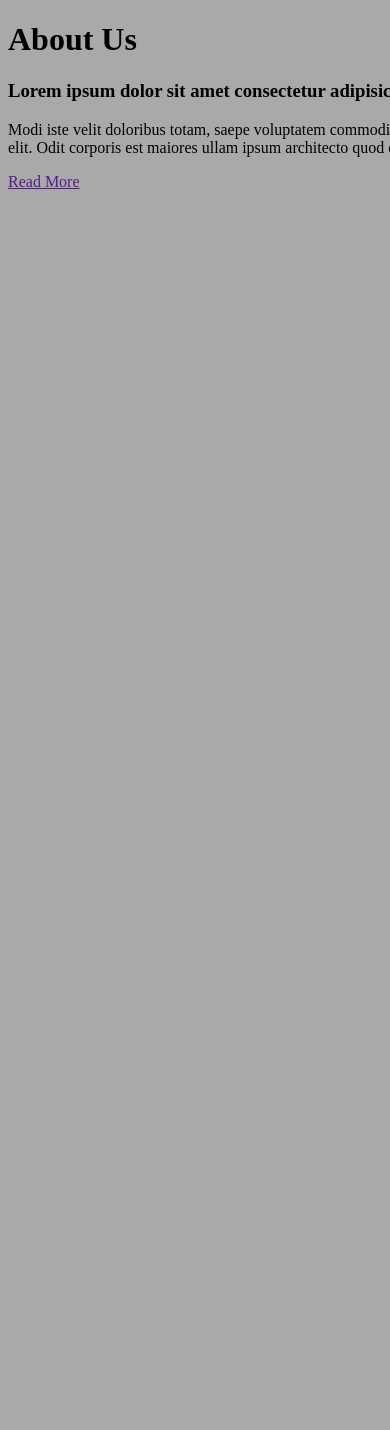
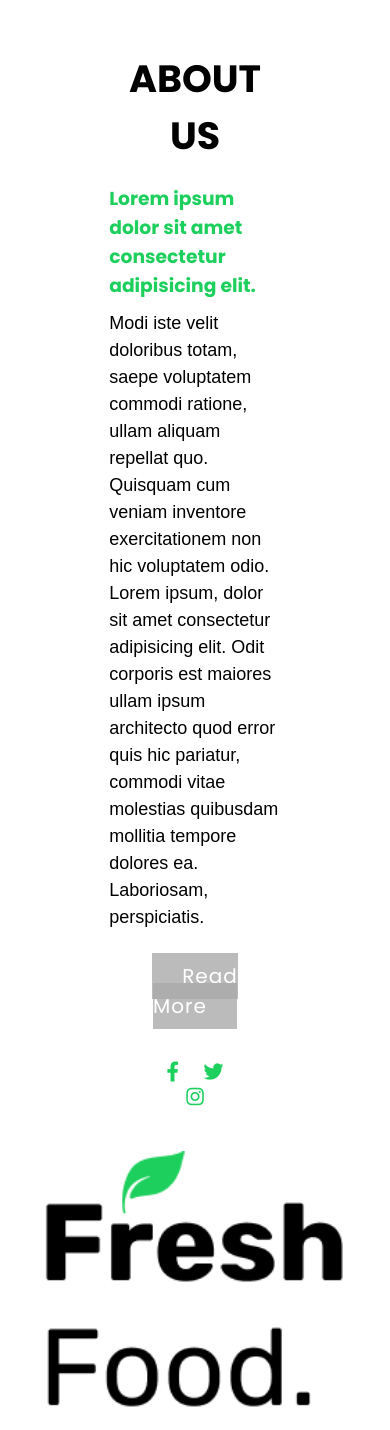
Before and after one commit to jeckyhindrawan/UAS_Fresh_Food, a CodeIgniter app: page /freshfood/index.php/about/index in a window 390 px wide; the page is wider, and only the part inside the window is pictured. Before the commit the page ends 189 px from the top of that part, so only its background shows below. Run offline with CodeIgniter, Linux system fonts and the light colour scheme; some libraries are stand-ins or nearby versions.

Commit message:
about dan contact screen

```diff
--- a/application/config/database.php
+++ b/application/config/database.php
@@ -75,13 +75,13 @@ $query_builder = TRUE;
 
 $db['default'] = array(
 	'dsn'	=> '',
-	'hostname' => '192.168.100.16',
-	// 'hostname' => 'Localhost',
-	'username' => 'root',
-	'password' => '',
-	// 'hostname' => 'sql6.freemysqlhosting.net',
-	// 'username' => 'sql6455752',
-	// 'password' => 'WnxmeYrTGe',
+	//'hostname' => '192.168.100.16',
+	'hostname' => 'Localhost',
+	//	'username' => 'root',
+	//'password' => '',
+	'hostname' => 'sql6.freemysqlhosting.net',
+	'username' => 'sql6455752',
+	'password' => 'WnxmeYrTGe',
 	'database' => 'sql6455752',
 	'dbdriver' => 'mysqli',
 	'dbprefix' => '',
--- a/application/models/m_data.php
+++ b/application/models/m_data.php
@@ -23,6 +23,12 @@ class m_data extends CI_Model
         return $this->db->get($table);
     }
 
+    function getDistinct($table)
+    {
+        $this->db->distinct();
+        return $this->db->get($table);
+    }
+
     function inputUser($data, $table)
     {
         $this->db->insert($table, $data);
--- a/application/views/about.php
+++ b/application/views/about.php
@@ -7,7 +7,7 @@ defined('BASEPATH') or exit('No direct script access allowed');
 <head>
     <meta charset="utf-8">
     <title>Fresh Food | About</title>
-    <link rel="stylesheet" href="http://localhost/freshfood/assets/styles/home.css">
+    <link rel="stylesheet" href="http://localhost/freshfood/assets/styles/about.css">
     <link rel="stylesheet" href="https://pro.fontawesome.com/releases/v5.10.0/css/all.css">
 </head>
 
@@ -31,6 +31,18 @@ defined('BASEPATH') or exit('No direct script access allowed');
                 <div class="button">
                     <a href="">Read More</a>
                 </div>
+                <div class="social">
+                    <class= href=""><i class="fab fa-facebook-f"></i></a>
+                        <class= href=""><i class="fab fa-twitter"></i></a>
+                            <class= href=""><i class="fab fa-instagram"></i></a>
+                </div>
+            </div>
+            <div class="image-section">
+                <img src="http://localhost/freshfood/assets/images/logo.png">
             </div>
         </div>
+
     </div>
+</body>
+
+</html>
--- /dev/null
+++ b/assets/styles/about.css
@@ -0,0 +1,128 @@
+@import url('https://fonts.googleapis.com/css2?family=Poppins:wght@300;400;600;700&display=swap');
+*{
+    margin: 0px;
+    padding: 0px;
+    box-sizing: border-box;
+    font-family: 'Poppins', sans-serif;
+}
+.section{
+    width: 100%;
+    min-height: 100vh;
+    background-color: #fff;
+}
+
+.container{
+    width: 80%;
+    display: block;
+    margin: auto;
+    padding-top: 100px;
+}
+
+.content-section{
+    float: left;
+    width: 55%;
+
+}
+
+.image-section{
+    float: right;
+    width: 30%;
+}
+
+.image-section img{
+    width: 100%;
+    height: auto;
+}
+
+.content-section .title{
+    text-transform: uppercase;
+    font-size: 20px;
+}
+
+.content-section .content h3{
+    margin-top: 20px;
+    color: #1dcf5c;
+}
+
+.content-section .content p{
+    margin-top: 10px ;
+    font-family:sans-serif;
+    font-size: 18px;
+    line-height: 1.5;
+}
+
+ .button{
+    margin-top: 30px;
+}
+
+.button a{
+    background-color: #aaac;
+    padding: 12 px 40px;
+    text-decoration: none;
+    color: #fff;
+    font-size: 20px;
+    letter-spacing: 1px;
+}
+
+.button a:hover{
+    background-color: #1dcf5c;
+    color: #fff;
+}
+
+.social{
+    margin:40px 40px;
+}
+
+.social i{
+    color: #1dcf5c;
+    font-size: 20px;
+    padding: 0px 10px;
+}
+
+.social i:hover{
+    color: #aaa;
+}
+
+@media screen and (max-width: 768px){
+    .container{
+        width: 80%;
+        display: block;
+        margin: auto;
+        padding-top: 50px;
+    }
+    .content-section{
+        float: none;
+        width: 100;
+        display: block;
+        margin: auto;
+
+    }
+    .image-section{
+        float: none;
+        width: 100%;
+
+    }
+
+    .image-section img{
+        width: 100%;
+        height: auto;
+        display: block;
+        margin: auto;
+    }
+
+    .content-section .title{
+        text-align: center;
+        font-size: 19px;
+    }
+    .button{
+        text-align: center;
+    }
+
+    .button a{
+        padding: 9px 30px;
+    }
+
+    .social{
+        text-align: center;
+    }
+}
```
Also changed, not shown: application/controllers/contact.php (added, +26 -0 lines), application/controllers/home.php (+6 -4 lines), application/controllers/test.php (added, +17 -0 lines), application/views/contact.php (added, +74 -0 lines), application/views/food_details.php (+29 -22 lines), assets/styles/contact.css (added, +105 -0 lines), assets/styles/home.css (+51 -2 lines).
